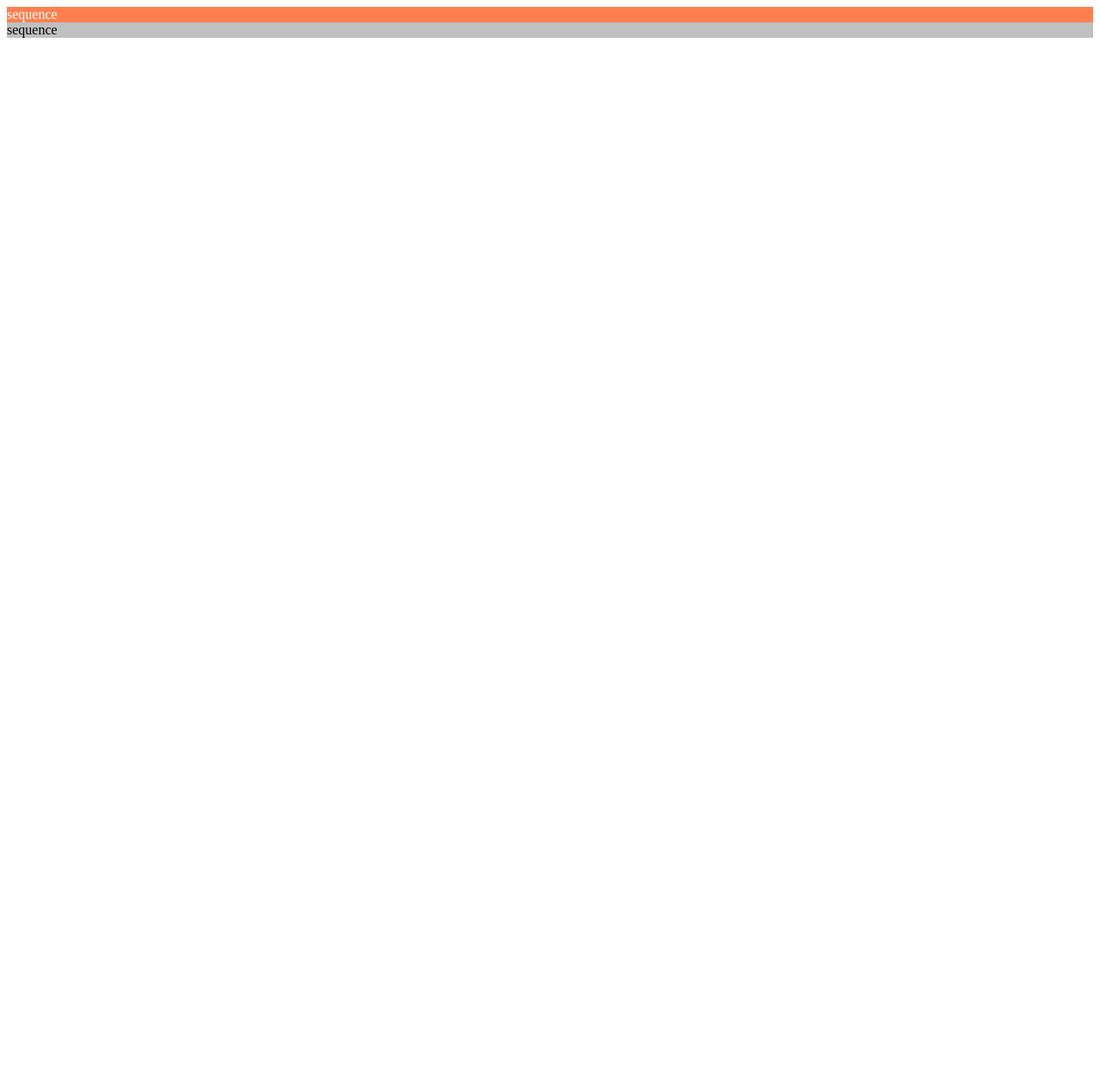
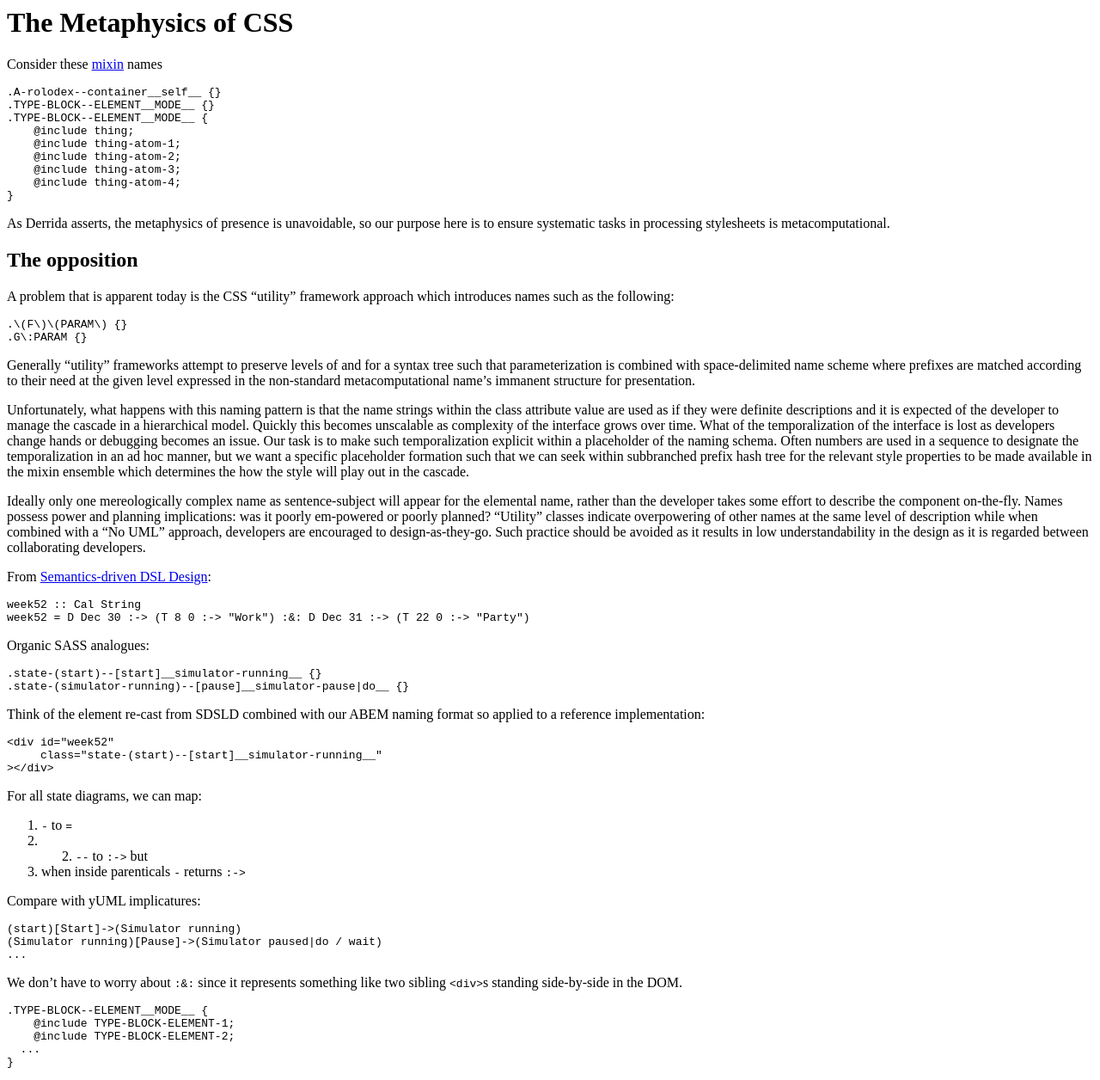
Before and after one commit to nerdfiles/semantics-driven-code-design, a website: page index.html in a window 1280 px wide. Shown: the whole page at 86% size. Before the commit the page ends 800 px from the top, so only its background shows below. Drawn offline with Linux system fonts and the light colour scheme.

Commit message:
fix mapping example

```diff
--- a/index.html
+++ b/index.html
@@ -1,17 +1,47 @@
-<!DOCTYPE html>
-<html lang="en">
-<head>
-  <meta charset="UTF-8">
-  <title></title>
-  <link rel="stylesheet" href="./index.css">
-</head>
-<body>
-<div class="(start)(PARAM)">
-  sequence
-</div>
-
-<div class="start:PARAM">
-  sequence
-</div>
-</body>
-</html>
+<h1 id="the-metaphysics-of-css">The Metaphysics of CSS</h1>
+<p>Consider these <a href="https://krasimir.github.io/organic-css/">mixin</a> names</p>
+<pre><code>.A-rolodex--container__self__ {}
+.TYPE-BLOCK--ELEMENT__MODE__ {}
+.TYPE-BLOCK--ELEMENT__MODE__ {
+    @include thing;
+    @include thing-atom-1;
+    @include thing-atom-2;
+    @include thing-atom-3;
+    @include thing-atom-4;
+}</code></pre>
+<p>As Derrida asserts, the metaphysics of presence is unavoidable, so our purpose here is to ensure systematic tasks in processing stylesheets is metacomputational.</p>
+<h2 id="the-opposition">The opposition</h2>
+<p>A problem that is apparent today is the CSS “utility” framework approach which introduces names such as the following:</p>
+<pre><code>.\(F\)\(PARAM\) {}
+.G\:PARAM {}</code></pre>
+<p>Generally “utility” frameworks attempt to preserve levels of and for a syntax tree such that parameterization is combined with space-delimited name scheme where prefixes are matched according to their need at the given level expressed in the non-standard metacomputational name’s immanent structure for presentation.</p>
+<p>Unfortunately, what happens with this naming pattern is that the name strings within the class attribute value are used as if they were definite descriptions and it is expected of the developer to manage the cascade in a hierarchical model. Quickly this becomes unscalable as complexity of the interface grows over time. What of the temporalization of the interface is lost as developers change hands or debugging becomes an issue. Our task is to make such temporalization explicit within a placeholder of the naming schema. Often numbers are used in a sequence to designate the temporalization in an ad hoc manner, but we want a specific placeholder formation such that we can seek within subbranched prefix hash tree for the relevant style properties to be made available in the mixin ensemble which determines the how the style will play out in the cascade.</p>
+<p>Ideally only one mereologically complex name as sentence-subject will appear for the elemental name, rather than the developer takes some effort to describe the component on-the-fly. Names possess power and planning implications: was it poorly em-powered or poorly planned? “Utility” classes indicate overpowering of other names at the same level of description while when combined with a “No UML” approach, developers are encouraged to design-as-they-go. Such practice should be avoided as it results in low understandability in the design as it is regarded between collaborating developers.</p>
+<p>From <a href="https://web.engr.oregonstate.edu/~erwig/papers/SemanticDSLDesign-12.pdf" title="Semantics-Driven DSL Design. Martin Erwig and Eric Walkingshaw. School of EECS, Oregon State University, USA.">Semantics-driven DSL Design</a>:</p>
+<pre><code>week52 :: Cal String
+week52 = D Dec 30 :-&gt; (T 8 0 :-&gt; &quot;Work&quot;) :&amp;: D Dec 31 :-&gt; (T 22 0 :-&gt; &quot;Party&quot;)</code></pre>
+<p>Organic SASS analogues:</p>
+<pre><code>.state-(start)--[start]__simulator-running__ {}
+.state-(simulator-running)--[pause]__simulator-pause|do__ {}</code></pre>
+<p>Think of the element re-cast from SDSLD combined with our ABEM naming format so applied to a reference implementation:</p>
+<pre><code>&lt;div id=&quot;week52&quot;
+     class=&quot;state-(start)--[start]__simulator-running__&quot;
+&gt;&lt;/div&gt;</code></pre>
+<p>For all state diagrams, we can map:</p>
+<ol type="1">
+<li><code>-</code> to <code>=</code></li>
+<li><ol start="2" type="1">
+<li><code>--</code> to <code>:-&gt;</code> but</li>
+</ol></li>
+<li>when inside parenticals <code>-</code> returns <code>:-&gt;</code></li>
+</ol>
+<p>Compare with yUML implicatures:</p>
+<pre><code>(start)[Start]-&gt;(Simulator running)
+(Simulator running)[Pause]-&gt;(Simulator paused|do / wait)
+...</code></pre>
+<p>We don’t have to worry about <code>:&amp;:</code> since it represents something like two sibling <code>&lt;div&gt;</code>s standing side-by-side in the DOM.</p>
+<pre><code>.TYPE-BLOCK--ELEMENT__MODE__ {
+    @include TYPE-BLOCK-ELEMENT-1;
+    @include TYPE-BLOCK-ELEMENT-2;
+  ...
+}</code></pre>
```
Also changed, not shown: demo.html (added, +17 -0 lines), package.json (added, +20 -0 lines), demo.css (renamed from index.css), demo.scss (renamed from index.scss), readme.md, 1 other file.
